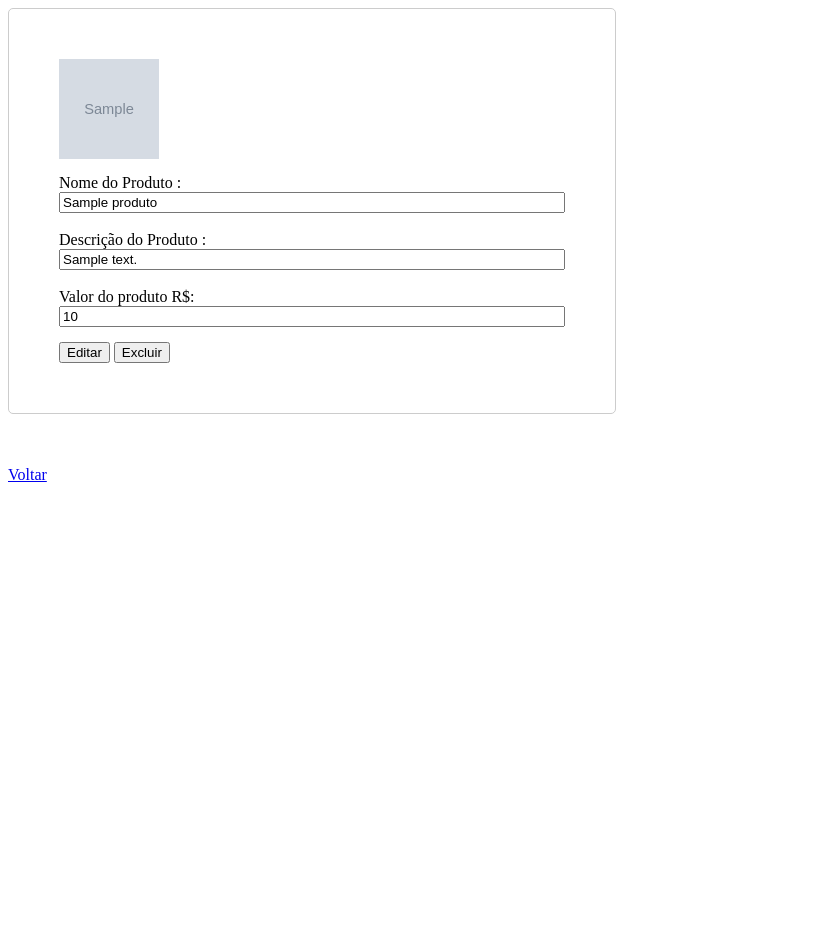
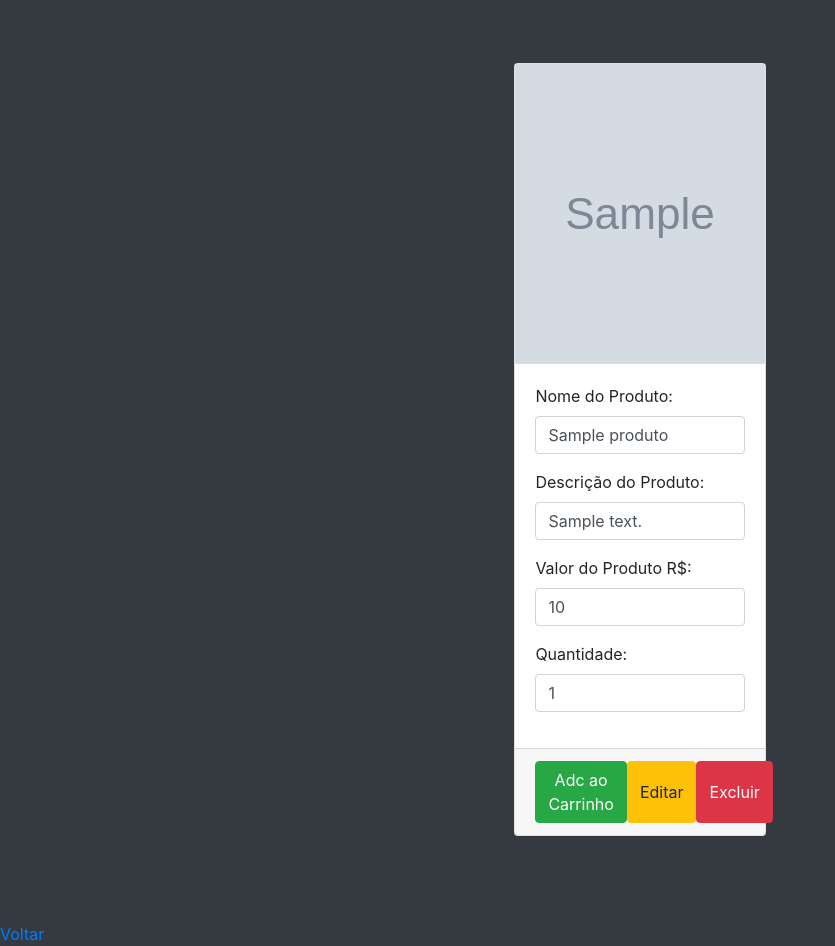
Before and after one commit to MLS467/Do_PHP_Procedural_ao_PDO, a PHP site: page /produto/listagem_prod.php in a window 1280 px wide. Shown: the whole page, without its empty margins (0-835 px from the left). Before the commit the page ends 482 px from the top, so only its background shows below. Run offline with PHP 8.4, Linux system fonts and the light colour scheme; the visitor is signed in with stand-in values (Sample User, id 1); tables that the repository leaves empty hold one stand-in row (values such as "Sample post"); grey boxes marked "Sample" are stand-in pictures.

Commit message:
carrinho quase pronto

```diff
--- a/class/Crud.php
+++ b/class/Crud.php
@@ -23,7 +23,7 @@ abstract class Crud extends Db
         $sql = "SELECT * FROM $this->nomeTabela WHERE id = ?";
         $query = self::preparar($sql);
         $query->execute(array($id));
-        $res = $query->fetch();
+        $res = $query->fetch(PDO::FETCH_ASSOC);
 
         return $res;
     }
--- a/class/Login.php
+++ b/class/Login.php
@@ -22,10 +22,10 @@ class Login extends Db
             $sql = "SELECT * FROM $this->nomeTabela WHERE email = ? AND senha = ?";
             $query = self::preparar($sql);
             $query->execute(array($this->email, $this->senhaCript));
-            $res = $query->fetch();
+            $res = $query->fetch(PDO::FETCH_ASSOC);
             if (!$res)
                 return false;
-            return true;
+            return $res;
         } else {
             return false;
         }
--- /dev/null
+++ b/css/listagemProd.css
@@ -0,0 +1,60 @@
+* {
+    box-sizing: border-box;
+}
+
+body {
+    margin: 0;
+    padding: 0;
+}
+
+.borda {
+    border: 1px solid red;
+}
+
+.card-body {
+    width: 100%;
+}
+
+.pai {
+    padding: 5%;
+    display: flex;
+    justify-content: space-around;
+    align-items: center;
+    flex-direction: row;
+    width: 90%;
+}
+
+#img {
+    width: 100%;
+    height: 300px;
+}
+
+#caixa {
+    /* border: 1px solid red; */
+    display: flex;
+    width: 100%;
+    height: auto;
+    justify-content: space-around;
+    align-items: center;
+    flex-direction: row;
+}
+
+.centralizar {
+    display: flex;
+    flex-direction: row;
+    justify-content: space-around;
+    align-items: center;
+}
+
+img {
+    width: 100%;
+}
+
+#valores {
+    /* border: 1px solid blue; */
+    width: 100%;
+    display: flex;
+    justify-content: space-around;
+    align-items: center;
+    flex-direction: row;
+}
--- a/pessoa/valida_login.php
+++ b/pessoa/valida_login.php
@@ -12,8 +12,9 @@ if (isset($_POST['Login'])) {
     if (!((empty($mail)) && (empty($senha)))) {
 
         $Login = new Login($email, $senha_cript, $senha);
-
-        if ($Login->selecionarLogin()) {
+        $user = $Login->selecionarLogin();
+        if ($user) {
+            $_SESSION['id'] = $user['id'];
             $_SESSION['logado'] = true;
             $_SESSION['email'] = $email;
             header("location:nav.php");
--- a/produto/Listagem_prod.php
+++ b/produto/Listagem_prod.php
@@ -1,3 +1,18 @@
+<!DOCTYPE html>
+<html lang="pt-br">
+
+<head>
+    <meta charset="UTF-8">
+    <meta name="viewport" content="width=device-width, initial-scale=1.0">
+    <title>Bootstrap Example</title>
+    <!-- Bootstrap CSS CDN -->
+    <link rel="stylesheet" href="../css/listagemProd.css">
+    <link href="https://stackpath.bootstrapcdn.com/bootstrap/4.5.2/css/bootstrap.min.css" rel="stylesheet">
+</head>
+
+<body class="bg-dark">
+    <div id="caixa" class="container-fluid">
+        <div class="row w-100 pai">
             <?php
             require_once('../class/config.php');
             require_once('../autoload.php');
@@ -8,43 +23,62 @@ if ((!isset($_SESSION['email'])) or (!$_SESSION['logado'])) {
 
             $produtos = new Produto();
             $res = $produtos->selecionarTodosRegistros();
-
-
-foreach ($res as $key => $valores) {
-    $imagem = $valores['imagem'];
-
             ?>
 
+            <?php foreach ($res as $key => $valores) {
+                $imagem = $valores['imagem'];
+            ?>
 
+            <div class="col-md-3 mb-4 ">
                 <form action="edicao_exclusao_prod.php" method="POST">
-    <div
-        style="width:40%;display:flex;justify-content:space-around;border:1px solid #ccc; border-radius:5px; padding:50px;flex-direction:column">
+                    <div class="card">
+                        <img id="img" src='<?php echo "../img/$imagem"; ?>' class="card-img-top" alt="foto do produto">
+                        <div class="card-body">
                             <input type="hidden" name="id" value="<?php echo $valores['id'] ?>">
+                            <input type="hidden" name="imgVelha" value="<?php echo "img/$imagem"; ?>">
 
-        <img style="width:100px; height:100px; margin-bottom: 3%;" src='<?php echo "../img/$imagem"; ?>' alt=" foto da
-            produto">
+                            <div class="form-group">
+                                <label for="nome">Nome do Produto:</label>
+                                <input class="form-control" type="text" name="nome" id="nome"
+                                    value="<?php echo $valores['nome']; ?>">
+                            </div>
 
-        <input type="hidden" name="imgVelha" id="" value="<?php echo "img/$imagem"; ?>">
+                            <div class="form-group">
+                                <label for="desc">Descrição do Produto:</label>
+                                <input class="form-control" type="text" name="desc" id="desc"
+                                    value="<?php echo $valores['descricao']; ?>">
+                            </div>
 
-        <label for="nome">Nome do Produto :</label>
-        <input type="text" name="nome" id="nome" value="<?php echo $valores['nome']; ?>"><br>
+                            <div class="form-group">
+                                <label for="valor">Valor do Produto R$:</label>
+                                <input class="form-control" type="number" name="valor" id="valor" step="0.01" min="0"
+                                    value="<?php echo  $valores['valor']; ?>">
+                            </div>
 
-        <label for="desc">Descrição do Produto :</label>
-        <input type="text" name="desc" id="desc" value="<?php echo $valores['descricao']; ?>"><br>
-
-
-        <label for="valor">Valor do produto R$:</label>
-        <input type="number" name="valor" id="valor" step="0.01" min="0" value="<?php echo  $valores['valor']; ?>">
-
-        <div style="margin-top: 3%;">
-            <button type="submit" name="editar">Editar</button>
-            <button type="submit" name="excluir">Excluir</button>
+                            <div class="form-group">
+                                <label for="quantidade">Quantidade:</label>
+                                <input class="form-control" type="number" name="quantidade" id="quantidade" step="1"
+                                    min="1" value="1">
                             </div>
                         </div>
-</form><br><br>
+                        <div class="card-footer d-flex justify-content-between">
+                            <button type="submit" class="btn btn-success" name="addCarrinho">Adc ao Carrinho</button>
+                            <button type="submit" class="btn btn-warning" name="editar">Editar</button>
+                            <button type="submit" class="btn btn-danger" name="excluir">Excluir</button>
+                        </div>
+                    </div>
+                </form>
+            </div>
 
+            <?php } ?>
+        </div>
+    </div>
 
-<?php
-} ?>
+    <script src="https://code.jquery.com/jquery-3.5.1.slim.min.js"></script>
+    <script src="https://cdn.jsdelivr.net/npm/@popperjs/core@2.9.2/dist/umd/popper.min.js"></script>
+    <script src="https://stackpath.bootstrapcdn.com/bootstrap/4.5.2/js/bootstrap.min.js"></script>
+</body>
+
+</html>
 
 <a href="../pessoa/nav.php">Voltar</a>
```
Also changed, not shown: class/Carrinho.php (added, +71 -0 lines), class/Pessoa.php (+60 -0 lines), class/Produto.php (+60 -0 lines), pessoa/config_carrinho.php (added, +19 -0 lines), produto/edicao_exclusao_prod.php (+7 -1 lines), img/Design sem nome.png (added), img/armário-cápsula-paleta-de-cores.png (added), img/desenho-peppa-pig-desenho-para-colorir-ideia-criativa-lindas-imagens2.png (added), img/desenho-peppa-pig-para-colorir-8.jpg (added), img/tela-quebrda-1024x768.png (added). Lines whose indentation alone changed are shown as unchanged.
